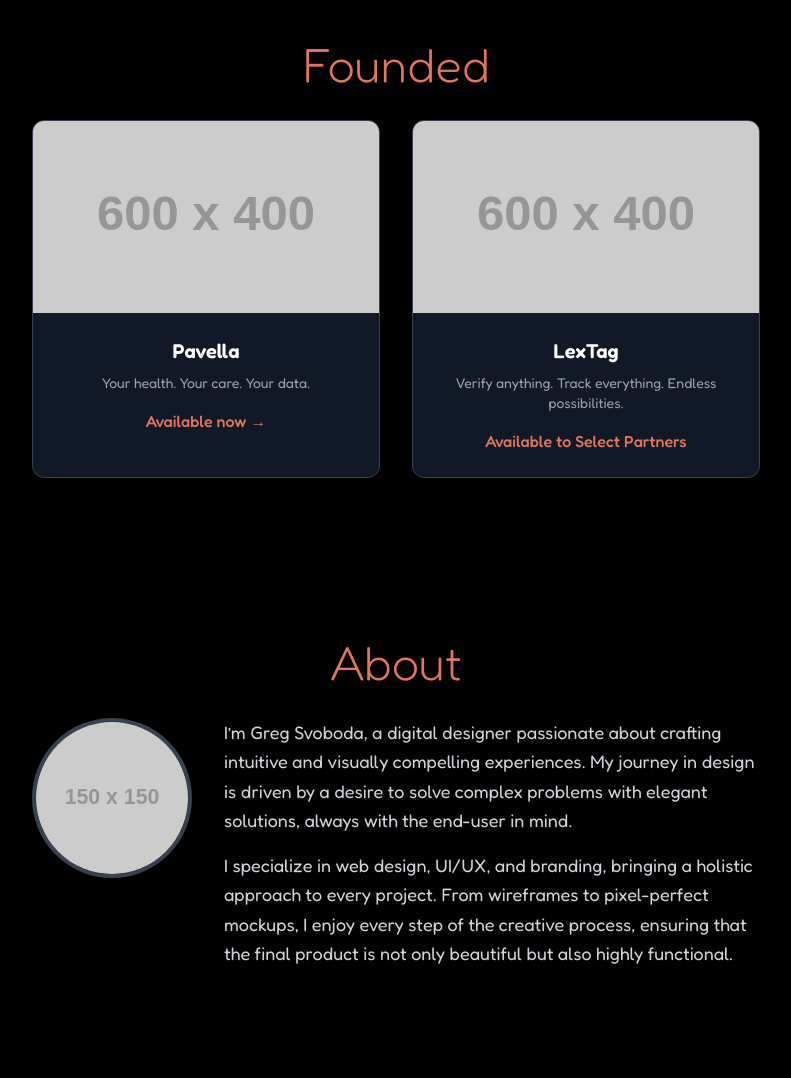
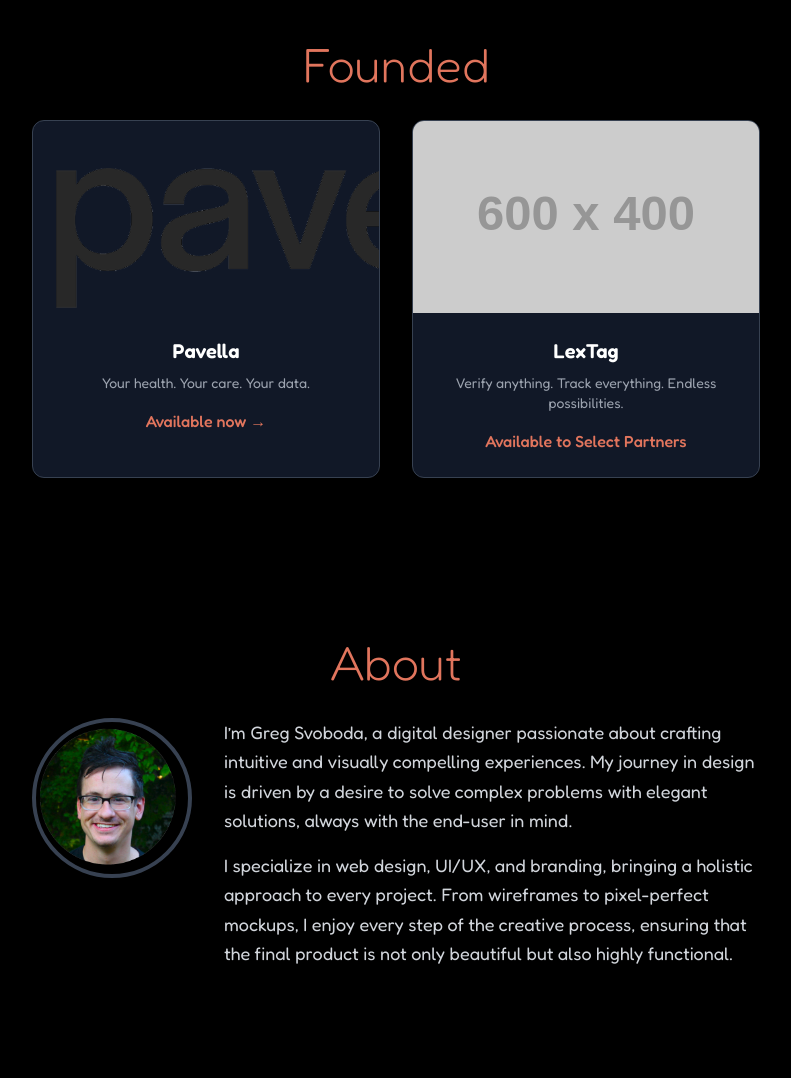
Before and after one commit to gregsvo/gregsvoboda, a plain HTML site: page index.html in a window 1280 px wide. Shown: the part 840-1918 px from the top of the page, without its empty margins (244-1035 px from the left). Drawn offline with nearby package versions, Linux system fonts and the light colour scheme; placeholder pictures from the web are drawn by us.

Commit message:
Add photos

```diff
--- a/index.html
+++ b/index.html
@@ -80,7 +80,7 @@
     <div class="grid grid-cols-1 md:grid-cols-2 gap-8">
       <!-- Placeholder Project Card 1 -->
       <div class="bg-gray-900 rounded-xl shadow-lg overflow-hidden border border-gray-700 hover:border-custom-orange-dark transition duration-300 transform hover:scale-105">
-                <img src="https://placehold.co/600x400/2a2a2a/E1755D?text=Project+A" alt="Project A Thumbnail" class="w-full h-48 object-cover">
+                <img src="https://gregsvo.github.io/gregsvoboda/pavella.png" alt="Project A Thumbnail" class="w-full h-48 object-cover">
 
         <div class="p-6">
           <h4 class="text-xl font-semibold mb-2 text-white">Pavella</h4>
@@ -104,7 +104,7 @@
   <section id="about" class="py-20 px-5 max-w-3xl mx-auto text-center">
     <h3 class="text-4xl md:text-5xl font-light mb-8 text-custom-orange">About</h3>
     <div class="flex flex-col md:flex-row items-center md:items-start gap-8 md:text-left">
-      <img src="https://placehold.co/150x150/2a2a2a/E1755D?text=GS" alt="Greg Svoboda Profile" class="rounded-full w-40 h-40 object-cover flex-shrink-0 shadow-lg border-4 border-gray-700 md:mb-0">
+      <img src="https://gregsvo.github.io/gregsvoboda/greg_round.png" alt="Greg Svoboda Profile" class="rounded-full w-40 h-40 object-cover flex-shrink-0 shadow-lg border-4 border-gray-700 md:mb-0">
       <div>
         <p class="text-lg leading-relaxed text-gray-300 mb-4">
           I’m Greg Svoboda, a digital designer passionate about crafting intuitive and visually compelling experiences. My journey in design is driven by a desire to solve complex problems with elegant solutions, always with the end-user in mind.
```
